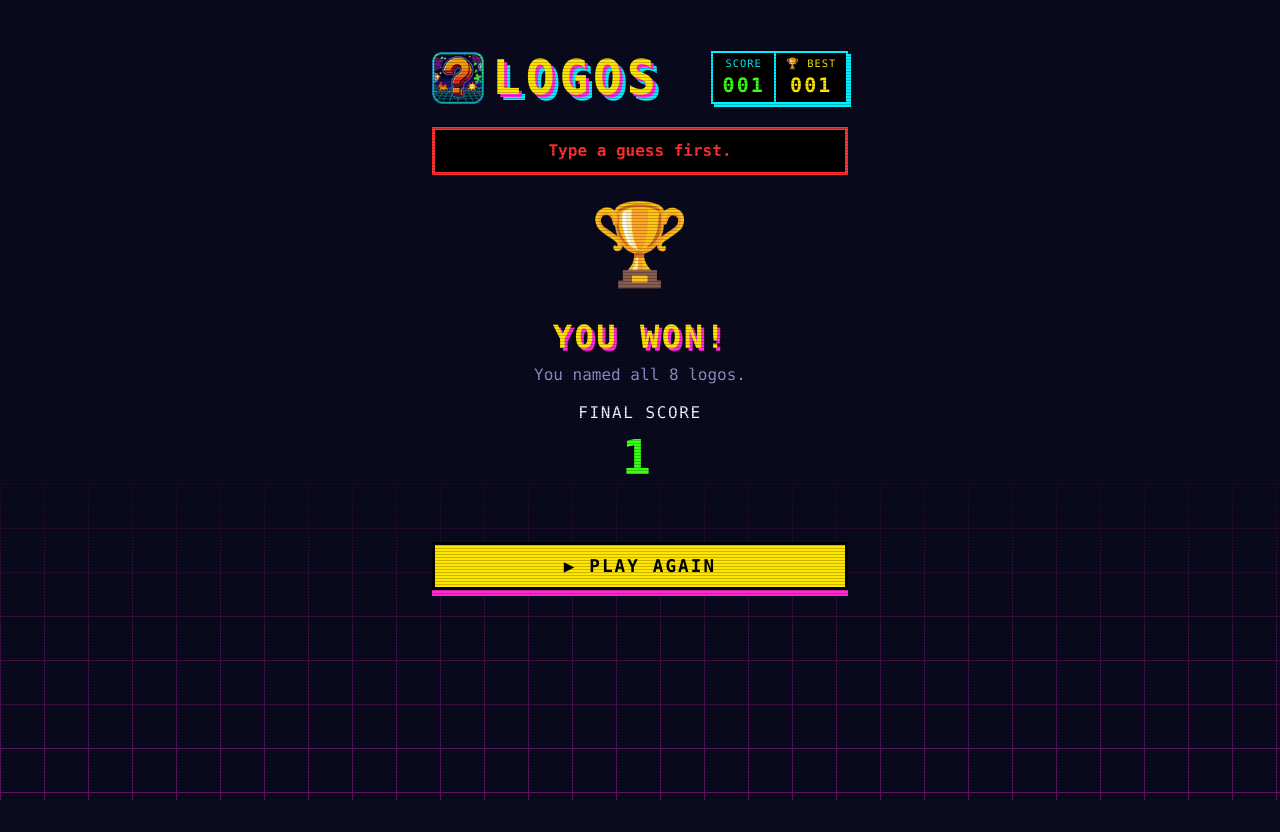
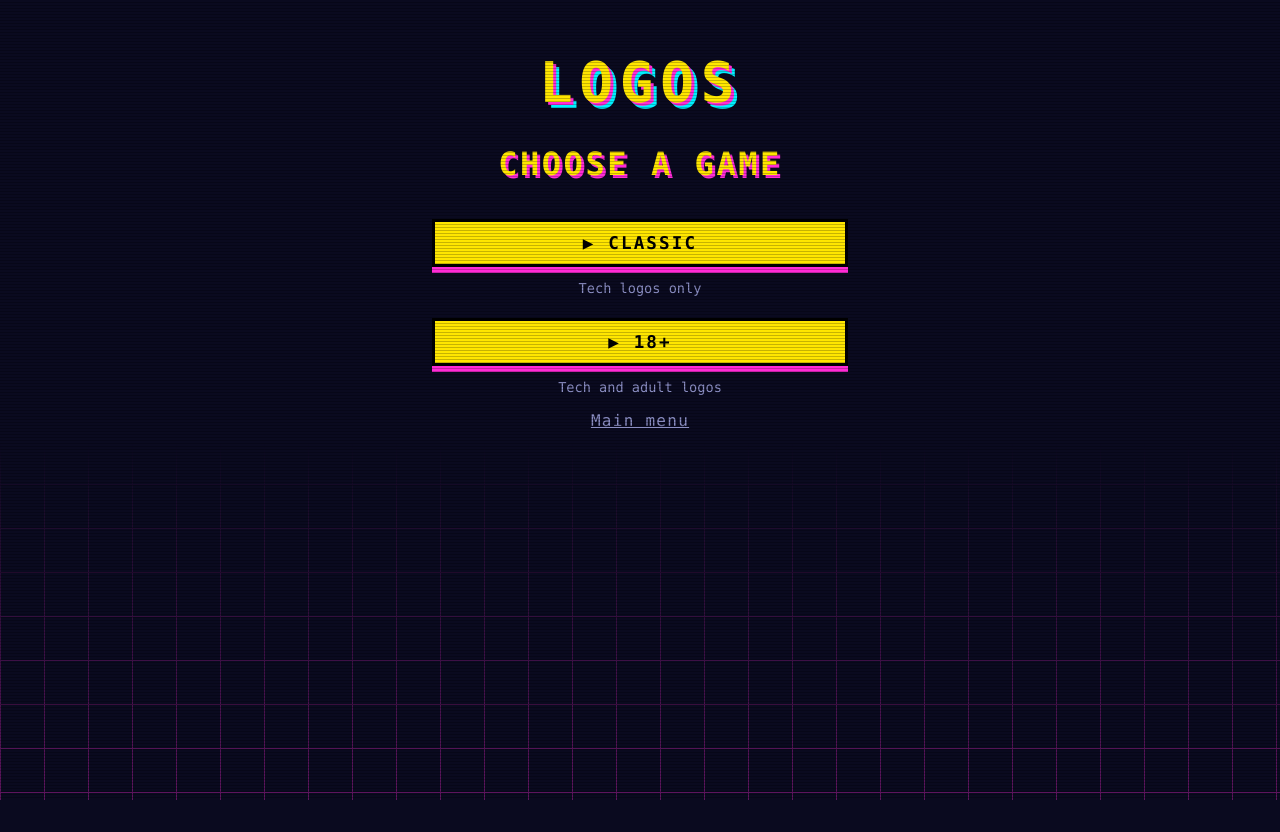
Before and after one commit to jochettino/logos, a FastAPI app: page /play in a window 1280 px wide. Run offline with FastAPI, Linux system fonts and the light colour scheme; the visitor is signed in with stand-in values (Sample User, id 1).

Commit message:
feat: add game mode selection (classic and 18+)
Play now leads to a mode screen. Classic uses tech logos, 18+ adds adult
ones. Best scores are tracked per mode and the game moves to /game.

```diff
--- a/app/game.py
+++ b/app/game.py
@@ -26,6 +26,27 @@ class Item:
 
     def accepted_answers(self) -> set[str]:
         return {normalize(name) for name in (self.answer, *self.aliases)}
+
+
+@dataclass(frozen=True)
+class Mode:
+    label: str
+    description: str
+    categories: frozenset[str]
+
+
+# Logos without a category count as DEFAULT_CATEGORY.
+DEFAULT_CATEGORY = "tech"
+MODES = {
+    "classic": Mode("Classic", "Tech logos only", frozenset({"tech"})),
+    "18plus": Mode("18+", "Tech and adult logos", frozenset({"tech", "adult"})),
+}
+
+
+def catalog_for_mode(catalog: dict[str, Item], mode: str) -> dict[str, Item]:
+    """The items that belong in the given game mode."""
+    categories = MODES[mode].categories
+    return {i: item for i, item in catalog.items() if (item.category or DEFAULT_CATEGORY) in categories}
 
 
 def normalize(text: str) -> str:
--- a/app/images.json
+++ b/app/images.json
@@ -6,5 +6,6 @@
   {"file": "kafka.png", "answer": "Kafka", "aliases": ["Apache Kafka"], "category": "tech"},
   {"file": "kotlin.png", "answer": "Kotlin", "category": "tech"},
   {"file": "postgresql.png", "answer": "PostgreSQL", "aliases": ["Postgres"], "category": "tech"},
-  {"file": "pedobear.png", "answer": "Pedobear", "category": "adult"}
+  {"file": "pedobear.png", "answer": "Pedobear", "category": "adult"},
+  {"file": "elfary.jpg", "answer": "El Fary", "aliases": ["Fary"]}
 ]
--- a/app/main.py
+++ b/app/main.py
@@ -39,14 +39,24 @@ def create_app(
     app.mount("/static", StaticFiles(directory=BASE_DIR / "static"), name="static")
     templates = Jinja2Templates(directory=BASE_DIR / "templates")
     catalog = game.load_catalog(images_dir, manifest)
+    mode_catalogs = {mode: game.catalog_for_mode(catalog, mode) for mode in game.MODES}
 
-    def start_game(session) -> None:
-        """Begin a fresh game. The best score survives; everything else resets."""
-        session["best"] = max(session.get("best", 0), session.get("score", 0))
+    def session_catalog(session) -> dict[str, game.Item]:
+        """Items of the mode the player picked (empty if they have not picked one)."""
+        return mode_catalogs.get(session.get("mode"), {})
+
+    def start_game(session, mode: str) -> None:
+        """Begin a fresh game in the given mode. Best scores survive; everything else resets."""
+        bests = dict(session.get("bests", {}))
+        previous = session.get("mode", "classic")  # cookies from before modes were classic games
+        bests[previous] = max(bests.get(previous, 0), session.get("score", 0))
+        bests["classic"] = max(bests.get("classic", 0), session.pop("best", 0))
+        session["bests"] = bests
         for key in ("attempts", "result", "over"):
             session.pop(key, None)
+        session["mode"] = mode
         session["score"] = 0
-        session["current"], session["seen"] = game.pick_next(catalog, [])
+        session["current"], session["seen"] = game.pick_next(mode_catalogs[mode], [])
 
     # HEAD is allowed so uptime checks (e.g. the README status badge) get a 200.
     @app.api_route("/", methods=["GET", "HEAD"])
@@ -62,23 +72,33 @@ def create_app(
         return templates.TemplateResponse(request, "about.html")
 
     @app.get("/play")
-    def play(request: Request):
+    def choose_mode(request: Request):
+        return templates.TemplateResponse(request, "modes.html", {"modes": game.MODES})
+
+    @app.get("/game")
+    def play_game(request: Request):
         session = request.session
+        mode = session.get("mode")
+        if mode not in game.MODES:
+            return RedirectResponse("/play", status_code=303)
+        catalog = mode_catalogs[mode]
         if not catalog:
             return templates.TemplateResponse(request, "game.html", {"empty": True})
-        # Cookies from the endless version have "attempts"; start fresh, keeping their score as best.
-        if "seen" not in session or "attempts" in session:
-            start_game(session)
+        if "seen" not in session:
+            start_game(session, mode)
         elif not session.get("over") and session.get("current") not in catalog:
             session["current"], session["seen"] = game.pick_next(catalog, session["seen"])
             if session["current"] is None:
                 session["over"] = "won"
+        score = session.get("score", 0)
         context = {
             "empty": False,
+            "mode": mode,
+            "mode_label": game.MODES[mode].label,
             "over": session.get("over"),
             "image_id": session.get("current"),
-            "score": session.get("score", 0),
-            "best": max(session.get("best", 0), session.get("score", 0)),
+            "score": score,
+            "best": max(session.get("bests", {}).get(mode, 0), score),
             "total": len(catalog),
             "result": session.pop("result", None),  # shown once, then cleared
         }
@@ -87,35 +107,40 @@ def create_app(
     @app.post("/guess")
     def guess(request: Request, image_id: Annotated[str, Form()], guess: Annotated[str, Form()] = ""):
         session = request.session
+        catalog = session_catalog(session)
         current = catalog.get(session.get("current") or "")
         # Ignore stale forms (back button, double submit), finished games and blank guesses.
         if session.get("over") or current is None or image_id != current.id:
-            return RedirectResponse("/play", status_code=303)
+            return RedirectResponse("/game", status_code=303)
         if not guess.strip():
             session["result"] = {"kind": "blank"}
-            return RedirectResponse("/play", status_code=303)
+            return RedirectResponse("/game", status_code=303)
 
         if not game.is_correct(current, guess):
             # Game over: the answer is deliberately not revealed or stored in the cookie.
             session["over"] = "lost"
             session["current"] = None
-            return RedirectResponse("/play", status_code=303)
+            return RedirectResponse("/game", status_code=303)
 
         session["score"] = session.get("score", 0) + 1
-        session["best"] = max(session.get("best", 0), session["score"])
+        bests = dict(session.get("bests", {}))
+        bests[session["mode"]] = max(bests.get(session["mode"], 0), session["score"])
+        session["bests"] = bests
         session["current"], session["seen"] = game.pick_next(catalog, session.get("seen", []))
         if session["current"] is None:
             session["over"] = "won"
-        return RedirectResponse("/play", status_code=303)
+        return RedirectResponse("/game", status_code=303)
 
     @app.post("/new")
-    def new_game(request: Request):
-        start_game(request.session)
-        return RedirectResponse("/play", status_code=303)
+    def new_game(request: Request, mode: Annotated[str, Form()] = ""):
+        if mode not in game.MODES:
+            return RedirectResponse("/play", status_code=303)
+        start_game(request.session, mode)
+        return RedirectResponse("/game", status_code=303)
 
     @app.get("/image/{image_id}")
-    def image(image_id: str):
-        item = catalog.get(image_id)
+    def image(request: Request, image_id: str):
+        item = session_catalog(request.session).get(image_id)
         if item is None:
             raise HTTPException(status_code=404)
         media_type = mimetypes.guess_type(item.path.name)[0] or "application/octet-stream"
--- a/app/static/style.css
+++ b/app/static/style.css
@@ -238,6 +238,8 @@ a.button:active { transform: translateY(6px); box-shadow: none; }
 .tagline { margin: 0; color: var(--muted); text-transform: uppercase; letter-spacing: .15em; }
 .menu { display: flex; flex-direction: column; gap: 1.25rem; margin-top: 2rem; }
 
+.mode-desc { margin: 0; color: var(--muted); font-size: .85rem; }
+
 .page { text-align: left; margin: 0 0 1.5rem; }
 .page h2 { font-size: 1.5rem; }
 .page ol { padding-left: 1.25rem; }
--- a/app/templates/game.html
+++ b/app/templates/game.html
@@ -37,11 +37,12 @@
           {% endif %}
           <p class="final">Final score <b>{{ score }}</b>{% if score == best and score > 0 %} <span class="badge">Best so far</span>{% endif %}</p>
           <form method="post" action="{{ url_for('new_game') }}">
+            <input type="hidden" name="mode" value="{{ mode }}">
             <button type="submit" class="primary">Play again</button>
           </form>
         </section>
       {% else %}
-        <p class="progress-label">Logo {{ score + 1 }} of {{ total }}</p>
+        <p class="progress-label">{{ mode_label }} · Logo {{ score + 1 }} of {{ total }}</p>
         <div class="progress" role="progressbar" aria-valuemin="0" aria-valuemax="{{ total }}" aria-valuenow="{{ score }}">
           {% for i in range(total) %}<span class="seg{% if i < score %} done{% elif i == score %} now{% endif %}"></span>{% endfor %}
         </div>
--- a/app/templates/landing.html
+++ b/app/templates/landing.html
@@ -7,7 +7,7 @@
     </header>
 
     <nav class="menu" aria-label="Main menu">
-      <form method="post" action="{{ url_for('new_game') }}">
+      <form method="get" action="{{ url_for('choose_mode') }}">
         <button type="submit" class="primary">Play</button>
       </form>
       <a class="button" href="{{ url_for('how_to_play') }}">How to play</a>
--- /dev/null
+++ b/app/templates/modes.html
@@ -0,0 +1,16 @@
+{% extends "base.html" %}
+{% block title %}Choose a game · Logos{% endblock %}
+{% block content %}
+    <header><h1>Logos</h1></header>
+    <h2>Choose a game</h2>
+    <nav class="menu" aria-label="Game modes">
+      {% for key, mode in modes.items() %}
+        <form method="post" action="{{ url_for('new_game') }}">
+          <input type="hidden" name="mode" value="{{ key }}">
+          <button type="submit" class="primary">{{ mode.label }}</button>
+          <p class="mode-desc">{{ mode.description }}</p>
+        </form>
+      {% endfor %}
+    </nav>
+    <a class="link" href="{{ url_for('landing') }}">Main menu</a>
+{% endblock %}
```
Also changed, not shown: docs/adding-images.md (+1 -1 lines), docs/how-to-play.md (+3 -3 lines), tests/test_app.py (+95 -18 lines), tests/test_game.py (+15 -0 lines), app/images/elfary.jpg (added).
